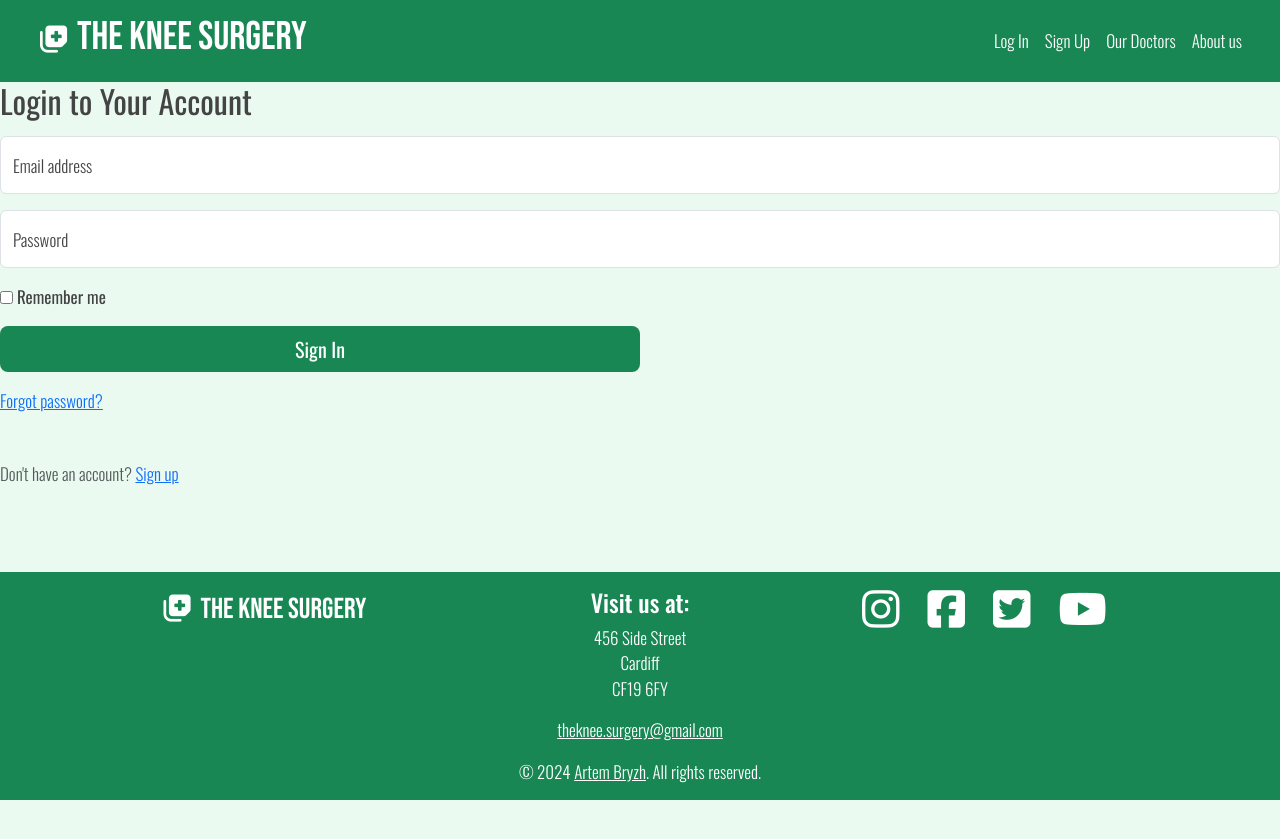
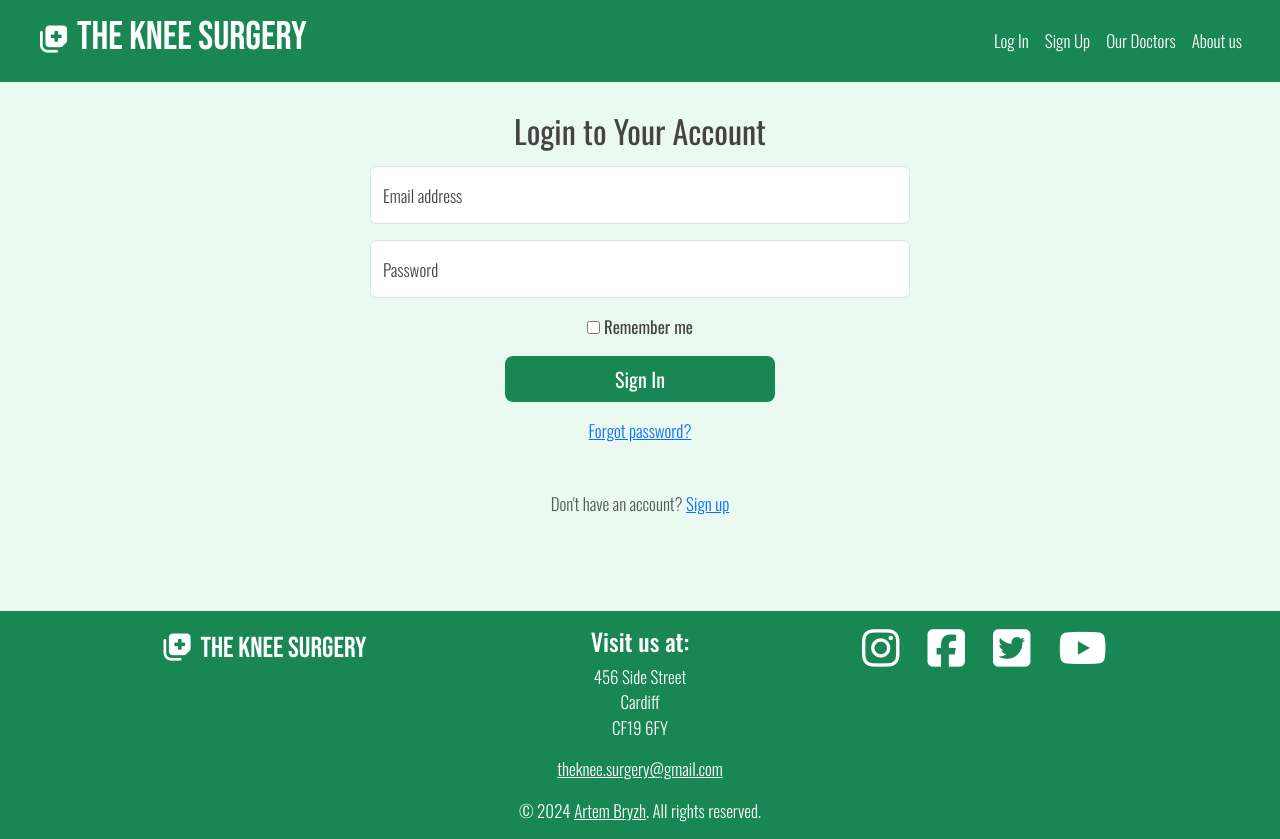
Before and after one commit to pagaslav/theknee-surgery, a Flask app: page /login in a window 1280 px wide. Before the commit the page ends 800 px from the top, so only its background shows below. Run offline with Flask 3, Linux system fonts and the light colour scheme; some libraries are stand-ins or nearby versions.

Commit message:
fix(html): update form class in login.html
Change the form class name in login.html to align with custom styles. This ensures the form uses the
correct styling defined in the custom stylesheet.

```diff
--- a/templates/login.html
+++ b/templates/login.html
@@ -2,7 +2,7 @@
 endblock %} {% block content %}
 
 <!-- Bootstrap Login Form -->
-<main class="form-signin">
+<main class="form-sign">
   <form method="POST" action="{{ url_for('login') }}">
     {% with messages = get_flashed_messages(with_categories=true) %} {% if
     messages %} {% for category, message in messages %}
```
